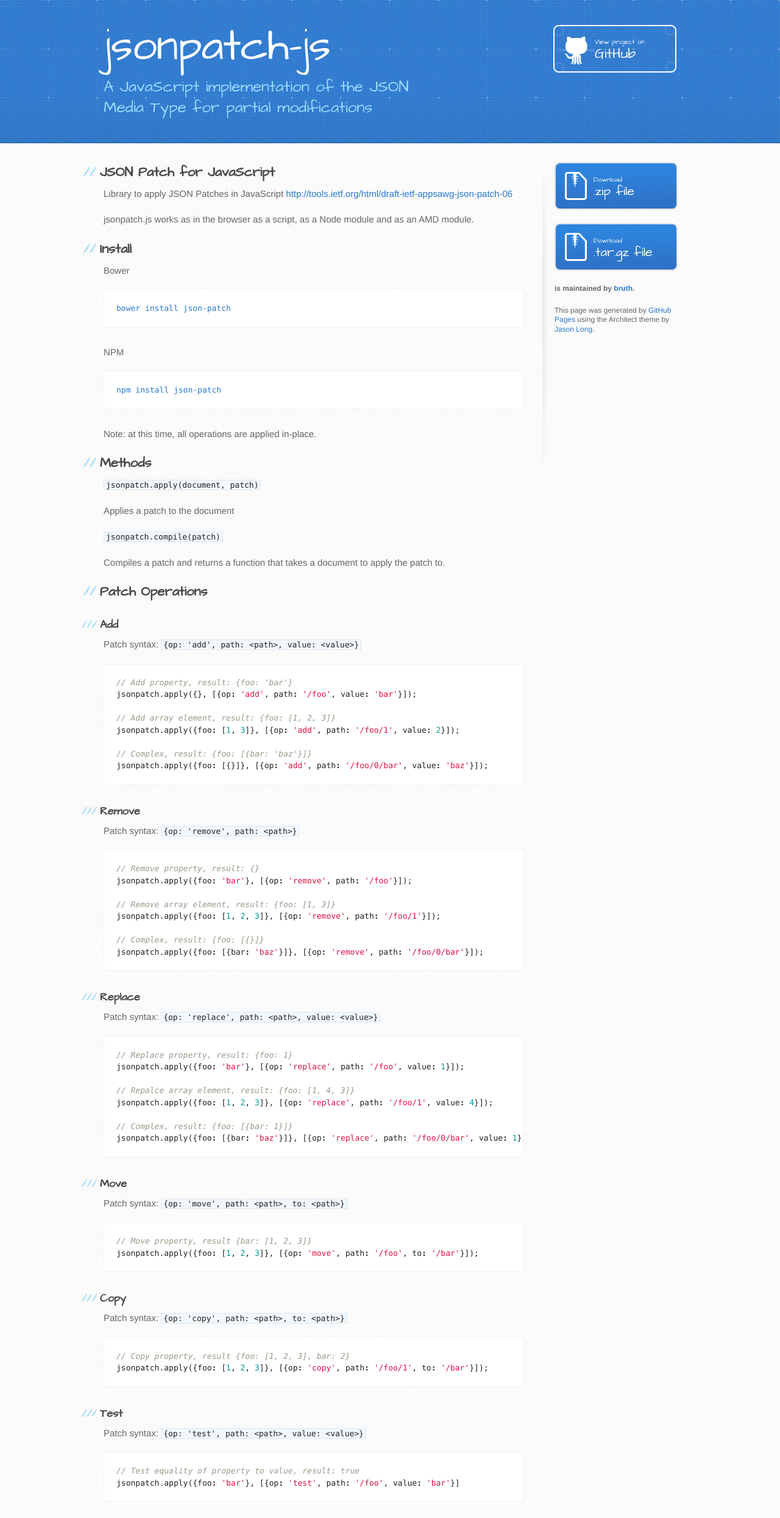
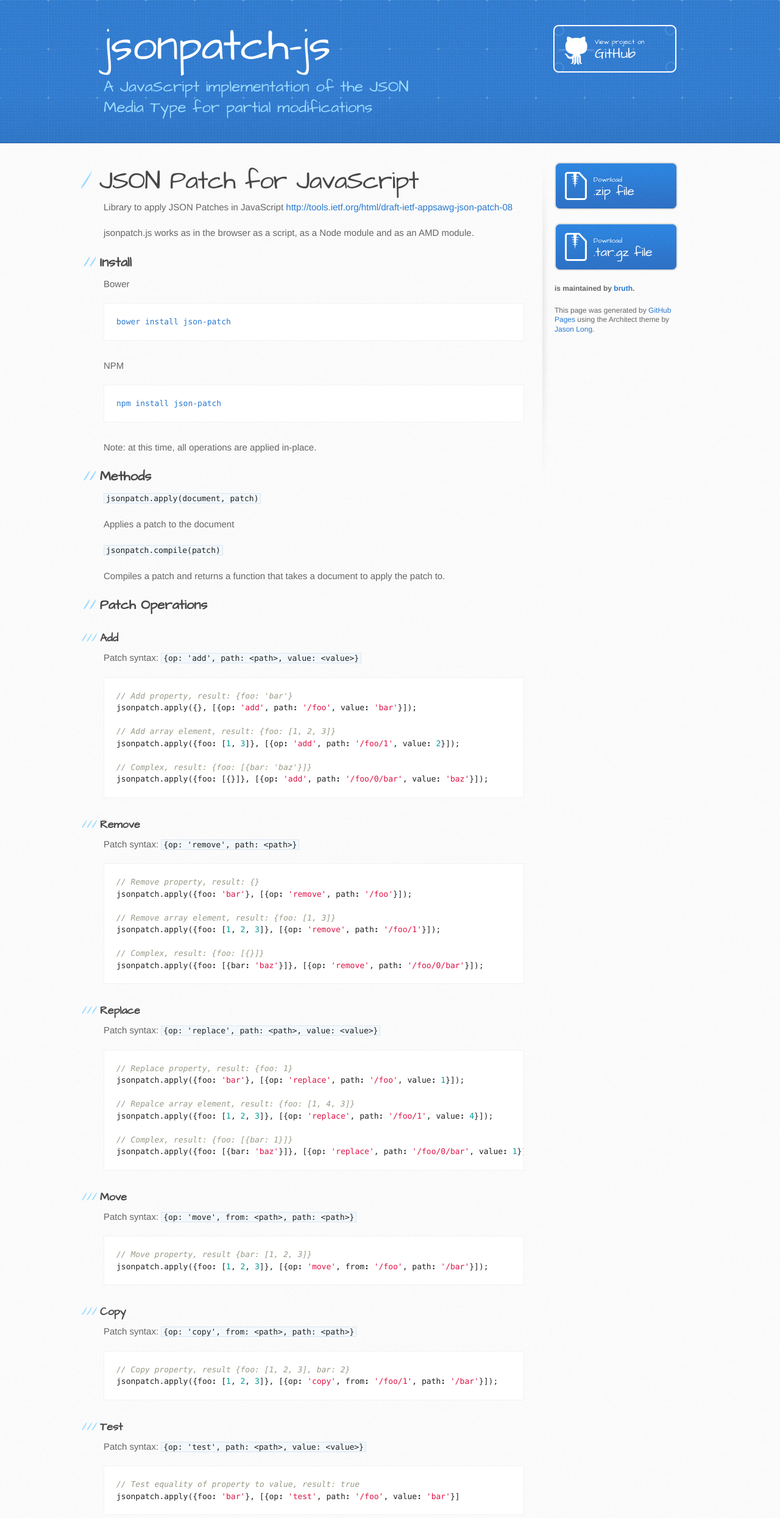
Before and after one commit to bruth/jsonpatch-js, a plain HTML site: page index.html in a window 1280 px wide. Shown: the top 2490 px of the page at 61% size. Drawn offline with Linux system fonts and the light colour scheme.

```diff
--- a/index.html
+++ b/index.html
@@ -28,10 +28,10 @@
     <div id="content-wrapper">
       <div class="inner clearfix">
         <section id="main-content">
-          <h2>JSON Patch for JavaScript</h2>
+          <h1>JSON Patch for JavaScript</h1>
 
 <p>Library to apply JSON Patches in JavaScript
-<a href="http://tools.ietf.org/html/draft-ietf-appsawg-json-patch-06">http://tools.ietf.org/html/draft-ietf-appsawg-json-patch-06</a></p>
+<a href="http://tools.ietf.org/html/draft-ietf-appsawg-json-patch-08">http://tools.ietf.org/html/draft-ietf-appsawg-json-patch-08</a></p>
 
 <p>jsonpatch.js works as in the browser as a script, as a Node module and as an
 AMD module.</p>
@@ -106,18 +106,18 @@
 
 <h3>Move</h3>
 
-<p>Patch syntax: <code>{op: 'move', path: &lt;path&gt;, to: &lt;path&gt;}</code></p>
+<p>Patch syntax: <code>{op: 'move', from: &lt;path&gt;, path: &lt;path&gt;}</code></p>
 
 <div class="highlight"><pre><span class="c1">// Move property, result {bar: [1, 2, 3]}</span>
-<span class="nx">jsonpatch</span><span class="p">.</span><span class="nx">apply</span><span class="p">({</span><span class="nx">foo</span><span class="o">:</span> <span class="p">[</span><span class="mi">1</span><span class="p">,</span> <span class="mi">2</span><span class="p">,</span> <span class="mi">3</span><span class="p">]},</span> <span class="p">[{</span><span class="nx">op</span><span class="o">:</span> <span class="s1">'move'</span><span class="p">,</span> <span class="nx">path</span><span class="o">:</span> <span class="s1">'/foo'</span><span class="p">,</span> <span class="nx">to</span><span class="o">:</span> <span class="s1">'/bar'</span><span class="p">}]);</span>
+<span class="nx">jsonpatch</span><span class="p">.</span><span class="nx">apply</span><span class="p">({</span><span class="nx">foo</span><span class="o">:</span> <span class="p">[</span><span class="mi">1</span><span class="p">,</span> <span class="mi">2</span><span class="p">,</span> <span class="mi">3</span><span class="p">]},</span> <span class="p">[{</span><span class="nx">op</span><span class="o">:</span> <span class="s1">'move'</span><span class="p">,</span> <span class="nx">from</span><span class="o">:</span> <span class="s1">'/foo'</span><span class="p">,</span> <span class="nx">path</span><span class="o">:</span> <span class="s1">'/bar'</span><span class="p">}]);</span>
 </pre></div>
 
 <h3>Copy</h3>
 
-<p>Patch syntax: <code>{op: 'copy', path: &lt;path&gt;, to: &lt;path&gt;}</code></p>
+<p>Patch syntax: <code>{op: 'copy', from: &lt;path&gt;, path: &lt;path&gt;}</code></p>
 
 <div class="highlight"><pre><span class="c1">// Copy property, result {foo: [1, 2, 3], bar: 2}</span>
-<span class="nx">jsonpatch</span><span class="p">.</span><span class="nx">apply</span><span class="p">({</span><span class="nx">foo</span><span class="o">:</span> <span class="p">[</span><span class="mi">1</span><span class="p">,</span> <span class="mi">2</span><span class="p">,</span> <span class="mi">3</span><span class="p">]},</span> <span class="p">[{</span><span class="nx">op</span><span class="o">:</span> <span class="s1">'copy'</span><span class="p">,</span> <span class="nx">path</span><span class="o">:</span> <span class="s1">'/foo/1'</span><span class="p">,</span> <span class="nx">to</span><span class="o">:</span> <span class="s1">'/bar'</span><span class="p">}]);</span>
+<span class="nx">jsonpatch</span><span class="p">.</span><span class="nx">apply</span><span class="p">({</span><span class="nx">foo</span><span class="o">:</span> <span class="p">[</span><span class="mi">1</span><span class="p">,</span> <span class="mi">2</span><span class="p">,</span> <span class="mi">3</span><span class="p">]},</span> <span class="p">[{</span><span class="nx">op</span><span class="o">:</span> <span class="s1">'copy'</span><span class="p">,</span> <span class="nx">from</span><span class="o">:</span> <span class="s1">'/foo/1'</span><span class="p">,</span> <span class="nx">path</span><span class="o">:</span> <span class="s1">'/bar'</span><span class="p">}]);</span>
 </pre></div>
 
 <h3>Test</h3>
```
Also changed, not shown: params.json (+1 -1 lines).
